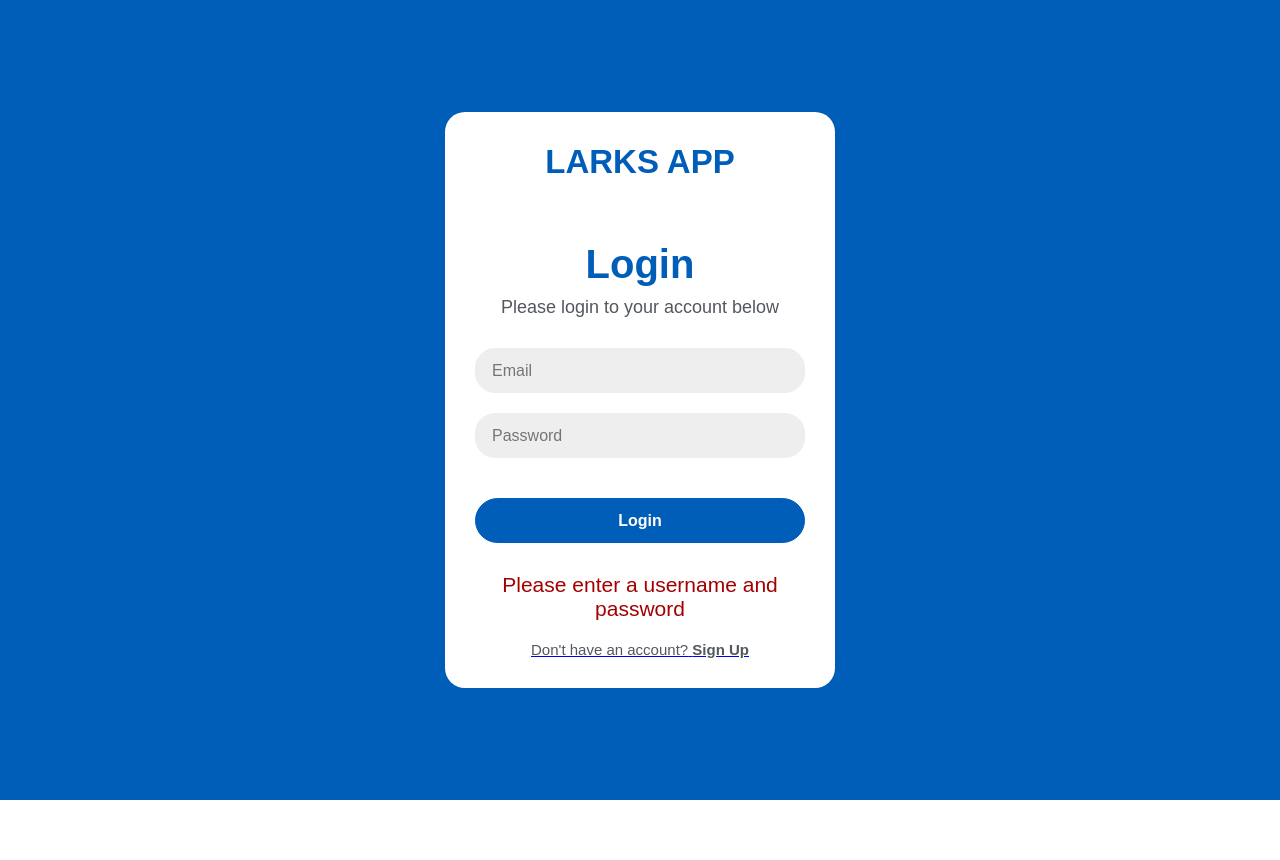
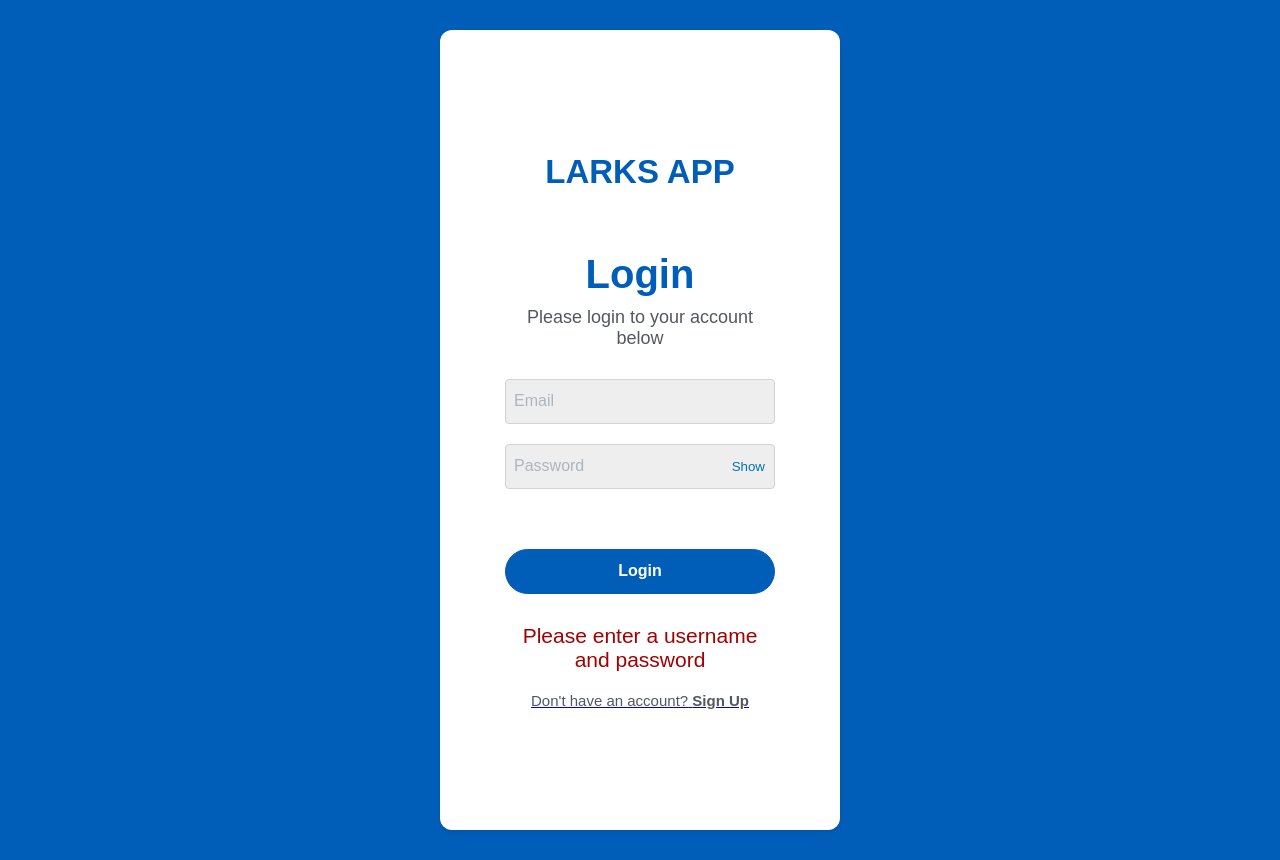
Before and after one commit to marilenaManoli/larks-depressiless, a React (Create React App) app in the folder frontend/: page /auth/signin in a window 1280 px wide. Before the commit the page ends 800 px from the top, so only its background shows below. Built offline with nearby package versions, Linux system fonts and the light colour scheme.

Commit message:
add show button for password entry

```diff
--- a/frontend/src/App.scss
+++ b/frontend/src/App.scss
@@ -28,3 +28,63 @@ html {
   min-height: 100%;
   min-height: 100vh;
 }
+
+.authentication-container {
+  max-width: 400px;
+  height: auto;
+  max-height: 450px;
+  margin: 30px auto;
+  padding: 15px;
+  box-shadow: 0 2px 4px rgba(0, 0, 0, 0.1);
+  border-radius: 12px;
+  background-color: white;
+  display: flex;
+  flex-direction: column;
+  justify-content: center;
+  width: 90%;
+}
+
+.authentication-form-input {
+  width: 100%;
+  padding: 8px;
+  margin-bottom: 15px;
+  border: 1px solid #ced4da;
+  border-radius: 4px;
+}
+
+
+/* Media query for mobile devices */
+@media (max-width: 768px) {
+  .authentication-container {
+    margin: 20px auto;
+    max-width: 90%;
+    max-height: 90%;
+    padding: 15px;
+  }
+
+}
+
+.authentication-form-input {
+    margin-bottom: 10px;
+}
+
+.password-field-container {
+  position: relative;
+  margin-bottom: 20px;
+}
+
+.password-toggle-button {
+  position: absolute;
+  right: 10px;
+  top: 50%;
+  transform: translateY(-50%);
+  background-color: transparent;
+  border: none;
+  color: #0073b1;
+  cursor: pointer;
+  outline: none;
+}
+
+::placeholder {
+  color: #adb5bd;
+}
--- a/frontend/src/components/SignIn.tsx
+++ b/frontend/src/components/SignIn.tsx
@@ -17,6 +17,7 @@ function SignIn() {
   const passwordRef = useRef<HTMLInputElement>(null);
   const [isFilled, setIsFilled] = useState(false);
   const [error, setError] = useState<string | null>(null);
+  const [passwordShown, setPasswordShown] = useState(false);
 
   useEffect(() => {
     function handleOnline() {
@@ -35,6 +36,11 @@ function SignIn() {
       window.removeEventListener('offline', handleOffline);
     };
   }, []);
+
+  const togglePasswordVisibility = (event: React.MouseEvent<HTMLButtonElement>) => {
+    event.preventDefault();
+    setPasswordShown(!passwordShown);
+  };
 
   if (token) return <Navigate to="/home" />;
 
@@ -114,16 +120,23 @@ function SignIn() {
             aria-label="Enter Email"
           />
 
+          <div className="password-field-container">
             <input
               id="login_password"
               ref={passwordRef}
               className="authentication-form-input"
-            type="password"
+              type={passwordShown ? 'text' : 'password'}
               placeholder="Password"
-            data-cy="loginPassword"
               aria-label="Enter Password"
             />
-
+            <button
+              type="button"
+              onClick={togglePasswordVisibility}
+              className="password-toggle-button"
+            >
+              {passwordShown ? 'Hide' : 'Show'}
+            </button>
+          </div>
           <div>
             <button
               className="authentication-button"
--- a/frontend/src/components/SignUp.tsx
+++ b/frontend/src/components/SignUp.tsx
@@ -1,4 +1,4 @@
-import React, { useContext } from 'react';
+import React, { useContext, useState } from 'react';
 import axios from 'axios';
 import { useNavigate, Link, Navigate } from 'react-router-dom';
 import { AuthTokenContext } from '../App';
@@ -18,6 +18,7 @@ function SignUp() {
   const [email, setEmail] = React.useState('');
   const [password, setPassword] = React.useState('');
   const navigate = useNavigate();
+  const [passwordShown, setPasswordShown] = useState(false);
 
   const handleSubmit = async () => {
     try {
@@ -29,6 +30,9 @@ function SignUp() {
     } catch (error) {
       return null;
     }
+  };
+  const togglePasswordVisibility = () => {
+    setPasswordShown(!passwordShown);
   };
 
   const validateSignup = async () => {
@@ -79,7 +83,7 @@ function SignUp() {
             <h2 className="signup-title">Sign Up</h2>
             <p className="signup-subtitle">Create a new account below </p>
           </div>
-
+          <div className="password-field-container">
             <input
               data-cy="signUpEmail"
               value={email}
@@ -90,17 +94,24 @@ function SignUp() {
               aria-label="Enter Email"
             />
 
+            <div className="password-field-container">
               <input
                 data-cy="signUpPasswd"
                 value={password}
                 onChange={(e) => setPassword(e.target.value)}
                 className="authentication-form-input"
-            type="password"
+                type={passwordShown ? 'text' : 'password'}
                 placeholder="Password"
                 aria-label="Enter Password"
               />
-
-          <div>
+              <button
+                type="button"
+                onClick={togglePasswordVisibility}
+                className="password-toggle-button"
+              >
+                {passwordShown ? 'Hide' : 'Show'}
+              </button>
+            </div>
             <button
               data-cy="signUpBttn"
               id="signup_button"
```
Lines whose indentation alone changed are shown as unchanged.
